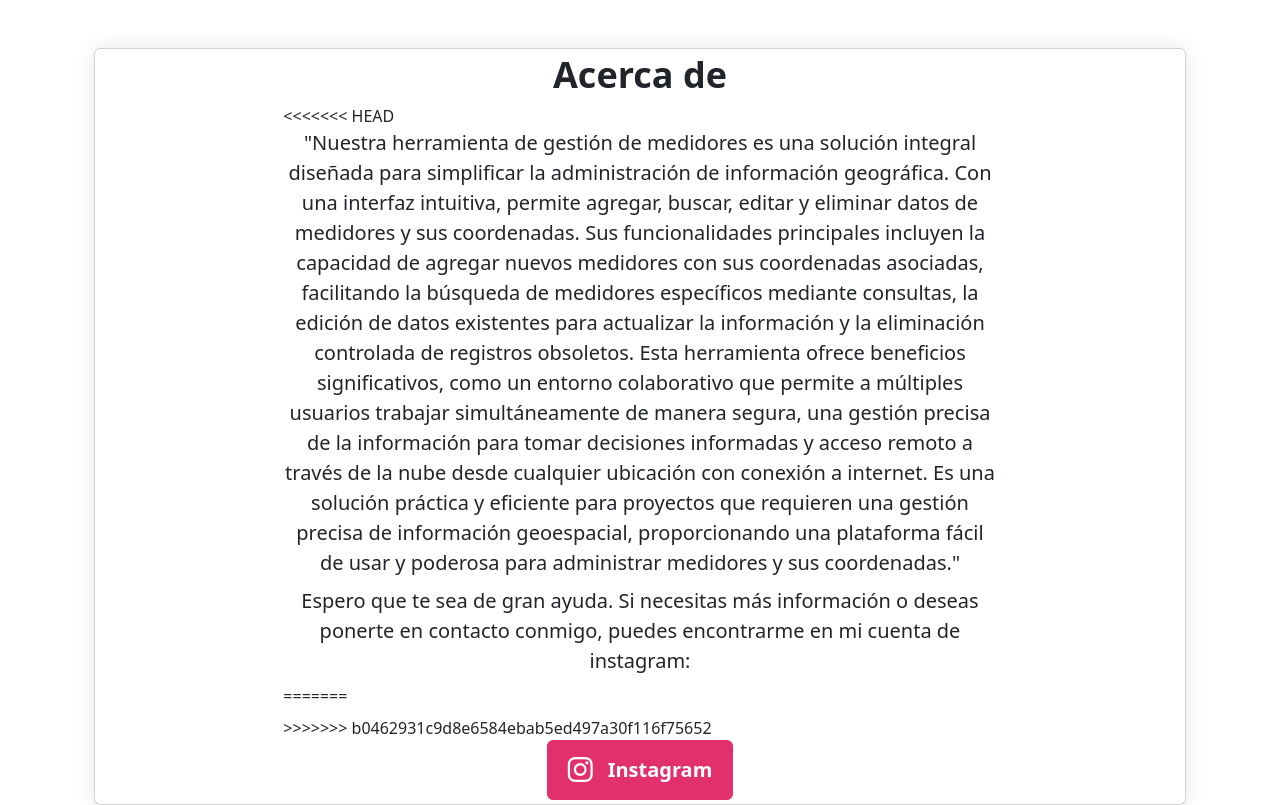
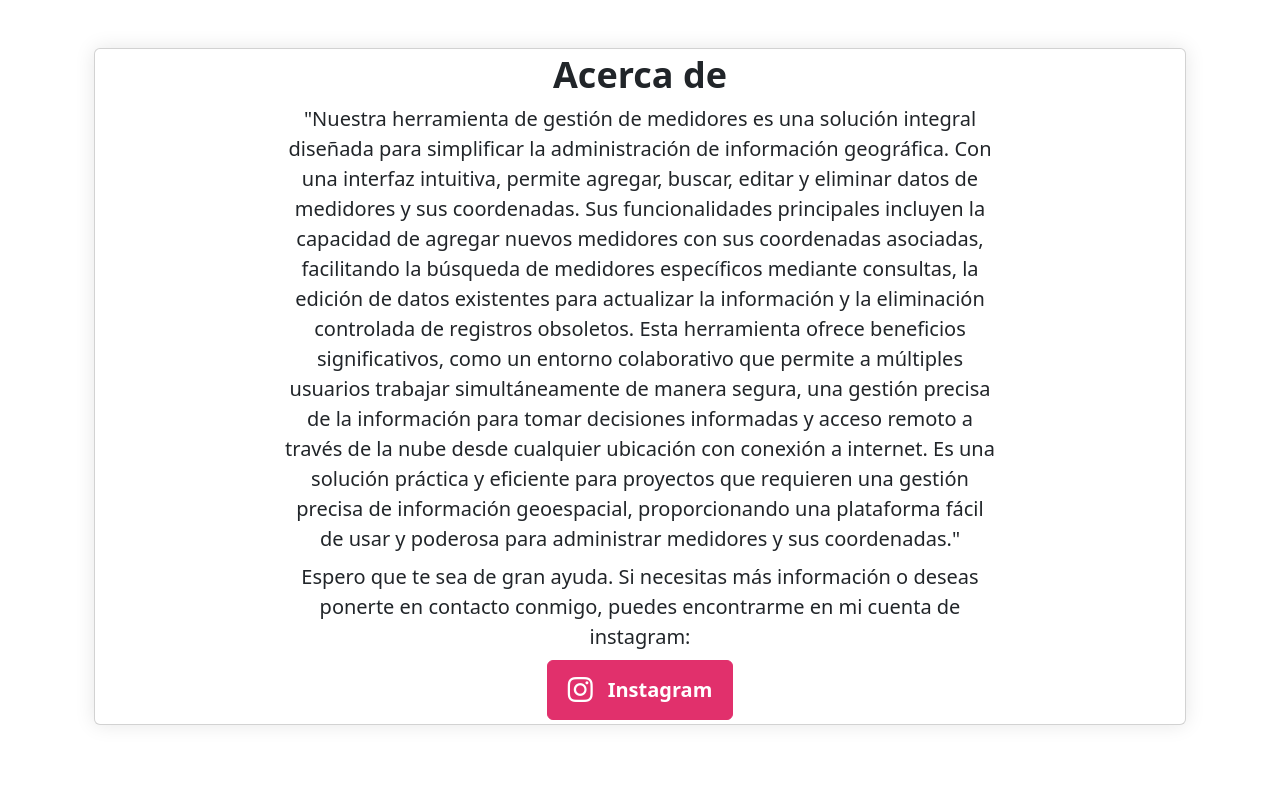
Before and after one commit to Leonard-g/mapaut, a Django app: page / in a window 1280 px wide. Shown: the part 56-861 px from the top of the page. After the commit the page ends 781 px from the top, so only its background shows below. Run offline with Django 4.2, Linux system fonts and the light colour scheme; some libraries are stand-ins or nearby versions.

Commit message:
edithome

```diff
--- a/tasks/templates/home.html
+++ b/tasks/templates/home.html
@@ -6,17 +6,16 @@
       <h1 class="text-center mb-2" style="font-size: 36px; font-weight: bold;">Acerca de</h1>
       <div class="row justify-content-center">
         <div class="col-md-8">
-<<<<<<< HEAD
           <p class="text-center mb-2" style="font-size: 20px;">"Nuestra herramienta de gestión de medidores es una solución integral diseñada para simplificar la administración de información geográfica. Con una interfaz intuitiva, permite agregar, buscar, editar y eliminar datos de medidores y sus coordenadas.
             Sus funcionalidades principales incluyen la capacidad de agregar nuevos medidores con sus coordenadas asociadas, facilitando la búsqueda de medidores específicos mediante consultas, la edición de datos existentes para actualizar la información y la eliminación controlada de registros obsoletos.
             Esta herramienta ofrece beneficios significativos, como un entorno colaborativo que permite a múltiples usuarios trabajar simultáneamente de manera segura, una gestión precisa de la información para tomar decisiones informadas y acceso remoto a través de la nube desde cualquier ubicación con conexión a internet.
             Es una solución práctica y eficiente para proyectos que requieren una gestión precisa de información geoespacial, proporcionando una plataforma fácil de usar y poderosa para administrar medidores y sus coordenadas."
             </p>
           <p class="text-center mb-2" style="font-size: 20px;">Espero que te sea de gran ayuda. Si necesitas más información o deseas ponerte en contacto conmigo, puedes encontrarme en mi cuenta de instagram: </p>
-=======
+
           <p class="text-center mb-2" style="font-size: 20px;"></p>
           <p class="text-center mb-2" style="font-size: 20px;"></p>
->>>>>>> b0462931c9d8e6584ebab5ed497a30f116f75652
+
           <div class="d-flex justify-content-center">
             <a href="https://www.instagram.com/gleonard.py" target="_blank" class="btn btn-primary d-flex align-items-center" style="font-size: 20px; font-weight: bold; padding: 10px 20px; background-color: #E1306C; border-color: #E1306C;">
               <i class="bi bi-instagram" style="font-size: 25px; margin-right: 15px;"></i>
```
